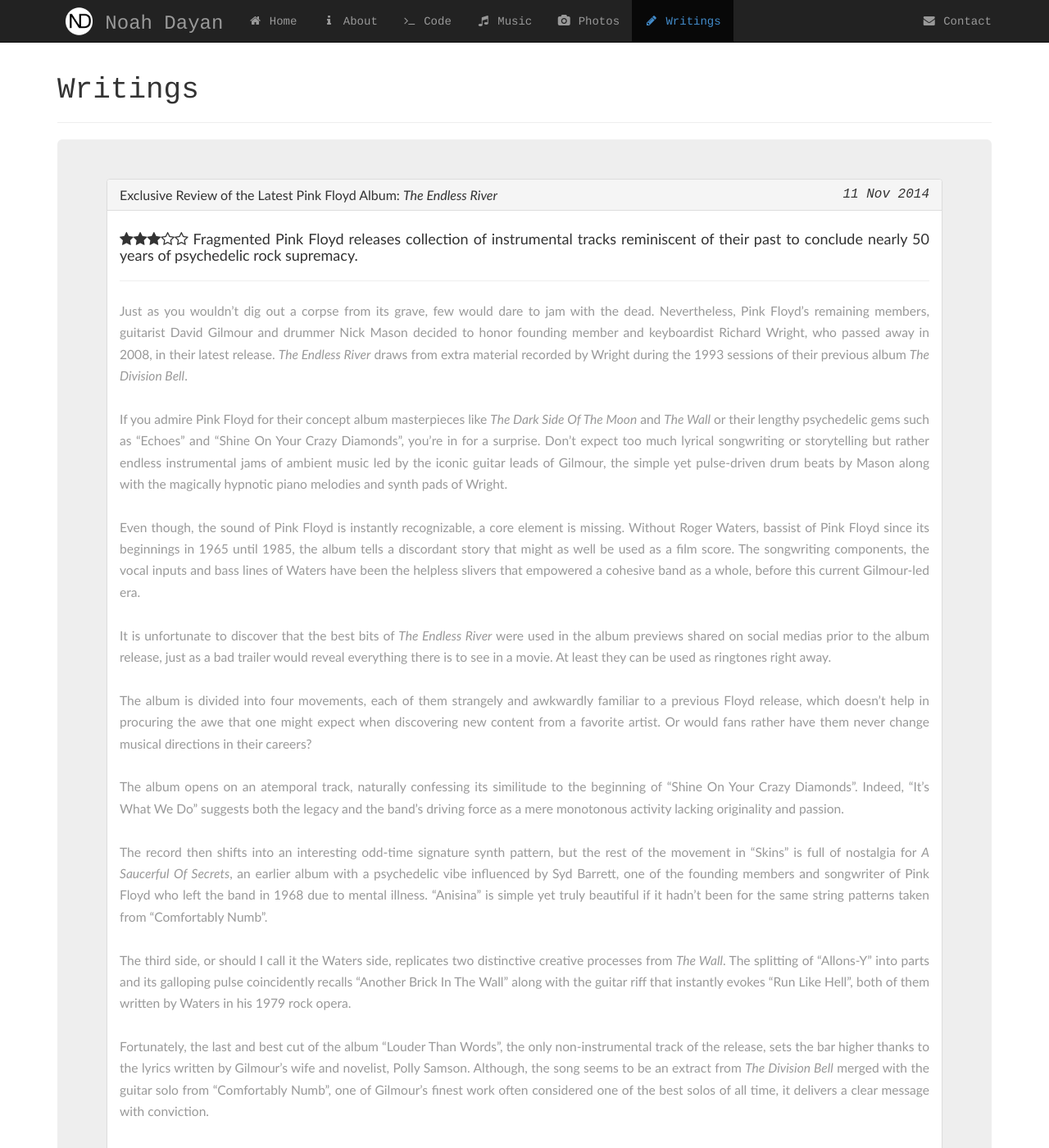
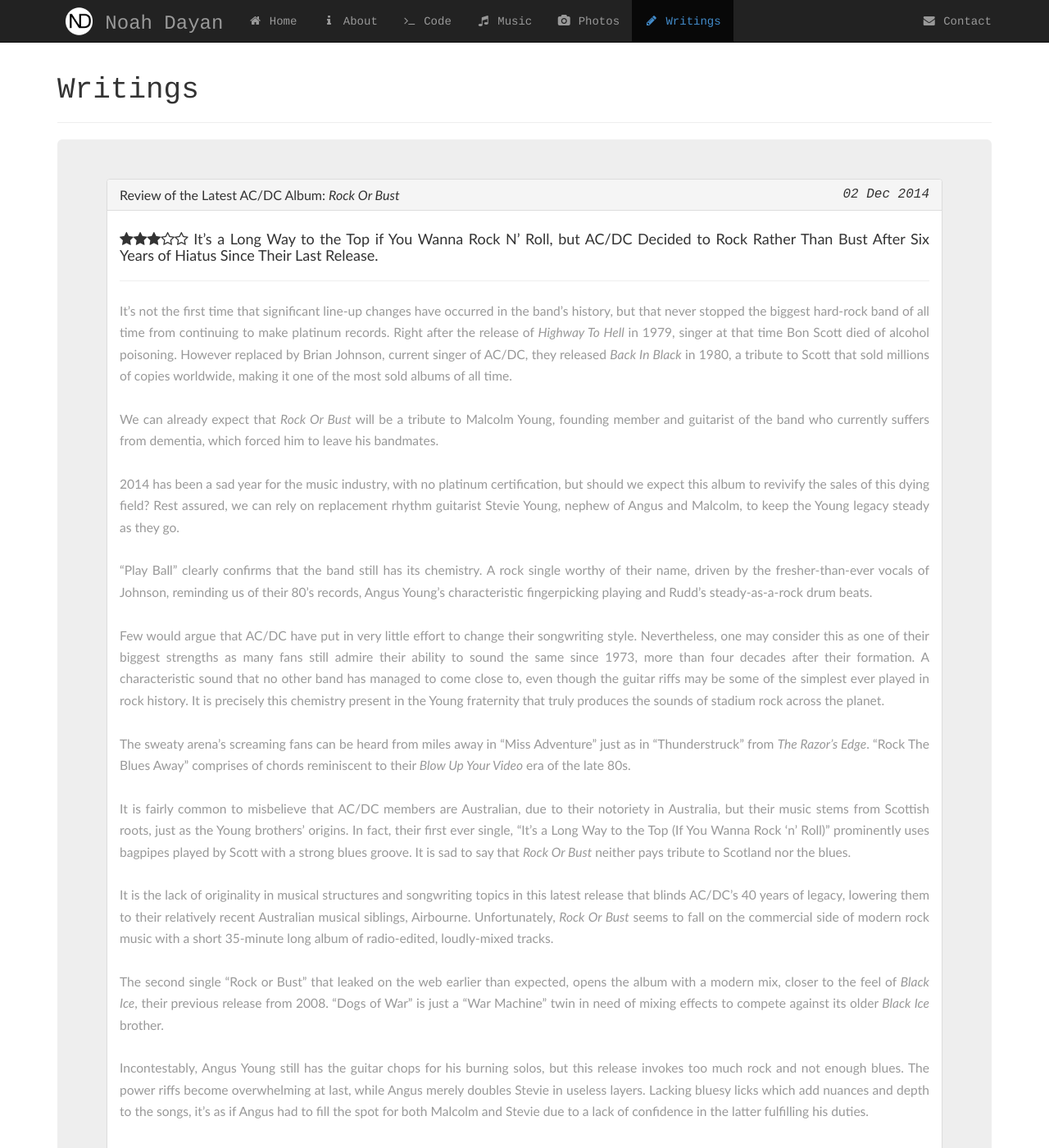
Before and after one commit to noahdayan/noahdayan.github.io, a Jekyll site: the page built from writings/index.html, in a window 1280 px wide and 1400 px high. Shown: the whole window at 82% size. Built offline with Jekyll 4.4.1, drawn with Linux system fonts in a browser that asks for light colours; Markdown is read by kramdown in place of the engine named in the settings; some of the changed text lies outside the part shown.

Commit message:
Added new article

```diff
--- a/writings/index.html
+++ b/writings/index.html
@@ -16,12 +16,54 @@
 		    <div class="panel-heading">
 		      <a class="no-link" data-toggle="collapse" data-parent="#accordion" href="#collapse1">
 		      	<h4 class="panel-title futura">
+		          Review of the Latest AC/DC Album: <em>Rock Or Bust</em>
+		          <em class="courier pull-right">02 Dec 2014</em>
+		      	</h4>
+		  	  </a>
+		    </div>
+		    <div id="collapse1" class="panel-collapse collapse in">
+		      <div class="panel-body futura">
+		      	<h4 class="text-justify">
+		      		<i class="fa fa-star"></i><i class="fa fa-star"></i><i class="fa fa-star"></i><i class="fa fa-star-o"></i><i class="fa fa-star-o"></i> It’s a Long Way to the Top if You Wanna Rock N’ Roll, but AC/DC Decided to Rock Rather Than Bust After Six Years of Hiatus Since Their Last Release.<hr>
+		      	</h4>
+		      	<h3 class="text-justify">
+			      <small>
+			      It’s not the first time that significant line-up changes have occurred in the band’s history, but that never stopped the biggest hard-rock band of all time from continuing to make platinum records. Right after the release of <em>Highway To Hell</em> in 1979, singer at that time Bon Scott died of alcohol poisoning. However replaced by Brian Johnson, current singer of AC/DC, they released <em>Back In Black</em> in 1980, a tribute to Scott that sold millions of copies worldwide, making it one of the most sold albums of all time.<br>
+			      <br>
+			      We can already expect that <em>Rock Or Bust</em> will be a tribute to Malcolm Young, founding member and guitarist of the band who currently suffers from dementia, which forced him to leave his bandmates.<br>
+			      <br>
+			      2014 has been a sad year for the music industry, with no platinum certification, but should we expect this album to revivify the sales of this dying field? Rest assured, we can rely on replacement rhythm guitarist Stevie Young, nephew of Angus and Malcolm, to keep the Young legacy steady as they go.<br>
+			      <br>
+			      “Play Ball” clearly confirms that the band still has its chemistry. A rock single worthy of their name, driven by the fresher-than-ever vocals of Johnson, reminding us of their 80’s records, Angus Young’s characteristic fingerpicking playing and Rudd’s steady-as-a-rock drum beats.<br>
+			      <br>
+			      Few would argue that AC/DC have put in very little effort to change their songwriting style. Nevertheless, one may consider this as one of their biggest strengths as many fans still admire their ability to sound the same since 1973, more than four decades after their formation. A characteristic sound that no other band has managed to come close to, even though the guitar riffs may be some of the simplest ever played in rock history. It is precisely this chemistry present in the Young fraternity that truly produces the sounds of stadium rock across the planet.<br>
+			      <br>
+			      The sweaty arena’s screaming fans can be heard from miles away in “Miss Adventure” just as in “Thunderstruck” from <em>The Razor’s Edge</em>. “Rock The Blues Away” comprises of chords reminiscent to their <em>Blow Up Your Video</em> era of the late 80s.<br>
+			      <br>
+			      It is fairly common to misbelieve that AC/DC members are Australian, due to their notoriety in Australia, but their music stems from Scottish roots, just as the Young brothers’ origins. In fact, their first ever single, “It’s a Long Way to the Top (If You Wanna Rock ‘n’ Roll)” prominently uses bagpipes played by Scott with a strong blues groove. It is sad to say that <em>Rock Or Bust</em> neither pays tribute to Scotland nor the blues.<br>
+			      <br>
+			      It is the lack of originality in musical structures and songwriting topics in this latest release that blinds AC/DC’s 40 years of legacy, lowering them to their relatively recent Australian musical siblings, Airbourne. Unfortunately, <em>Rock Or Bust</em> seems to fall on the commercial side of modern rock music with a short 35-minute long album of radio-edited, loudly-mixed tracks.<br>
+			      <br>
+			      The second single “Rock or Bust” that leaked on the web earlier than expected, opens the album with a modern mix, closer to the feel of <em>Black Ice</em>, their previous release from 2008. “Dogs of War” is just a “War Machine” twin in need of mixing effects to compete against its older <em>Black Ice</em> brother.<br>
+			      <br>
+			      Incontestably, Angus Young still has the guitar chops for his burning solos, but this release invokes too much rock and not enough blues. The power riffs become overwhelming at last, while Angus merely doubles Stevie in useless layers. Lacking bluesy licks which add nuances and depth to the songs, it’s as if Angus had to fill the spot for both Malcolm and Stevie due to a lack of confidence in the latter fulfilling his duties.<br>
+			      <br>
+			      Nonetheless, if <em>Rock Or Bust</em> ends up being their last effort, I salute them for their perseverance. For those about to rock, we salute you.
+			      </small>
+		      	</h3>
+		      </div>
+		    </div>
+		  </div>
+		  <div class="panel panel-default">
+		    <div class="panel-heading">
+		      <a class="no-link" data-toggle="collapse" data-parent="#accordion" href="#collapse2">
+		      	<h4 class="panel-title futura">
 		          Exclusive Review of the Latest Pink Floyd Album: <em>The Endless River</em>
 		          <em class="courier pull-right">11 Nov 2014</em>
 		      	</h4>
 		  	  </a>
 		    </div>
-		    <div id="collapse1" class="panel-collapse collapse in">
+		    <div id="collapse2" class="panel-collapse collapse">
 		      <div class="panel-body futura">
 		      	<h4 class="text-justify">
 		      		<i class="fa fa-star"></i><i class="fa fa-star"></i><i class="fa fa-star"></i><i class="fa fa-star-o"></i><i class="fa fa-star-o"></i> Fragmented Pink Floyd releases collection of instrumental tracks reminiscent of their past to conclude nearly 50 years of psychedelic rock supremacy.<hr>
@@ -56,14 +98,14 @@
 		  </div>
 		  <div class="panel panel-default">
 		    <div class="panel-heading">
-		      <a class="no-link" data-toggle="collapse" data-parent="#accordion" href="#collapse2">
+		      <a class="no-link" data-toggle="collapse" data-parent="#accordion" href="#collapse3">
 		    	<h4 class="panel-title futura">
 		          For Better Or For Music
 		          <em class="courier pull-right">29 Oct 2014</em>
 		        </h4>
 		      </a>
 		    </div>
-		    <div id="collapse2" class="panel-collapse collapse">
+		    <div id="collapse3" class="panel-collapse collapse">
 		      <div class="panel-body futura">
 		      	<h4 class="text-justify">
 		      		Canadian singer-songwriter Jon Davis launches his new music video “Better” from his second album <em>Open Shore</em>.<hr>
@@ -102,14 +144,14 @@
 		  </div>
 		  <div class="panel panel-default">
 		    <div class="panel-heading">
-		      <a class="no-link" data-toggle="collapse" data-parent="#accordion" href="#collapse3">
+		      <a class="no-link" data-toggle="collapse" data-parent="#accordion" href="#collapse4">
 		    	<h4 class="panel-title futura">
 		          James Brown and Chuck Berry Have a Son: He's a Troublemaker
 		          <em class="courier pull-right">30 Sept 2014</em>
 		        </h4>
 		      </a>
 		    </div>
-		    <div id="collapse3" class="panel-collapse collapse">
+		    <div id="collapse4" class="panel-collapse collapse">
 		      <div class="panel-body futura">
 		      	<h4 class="text-justify">
 		      		Vintage Trouble, the American blues rock band, stormed through Montreal last Friday at Café Campus.<hr>
```
